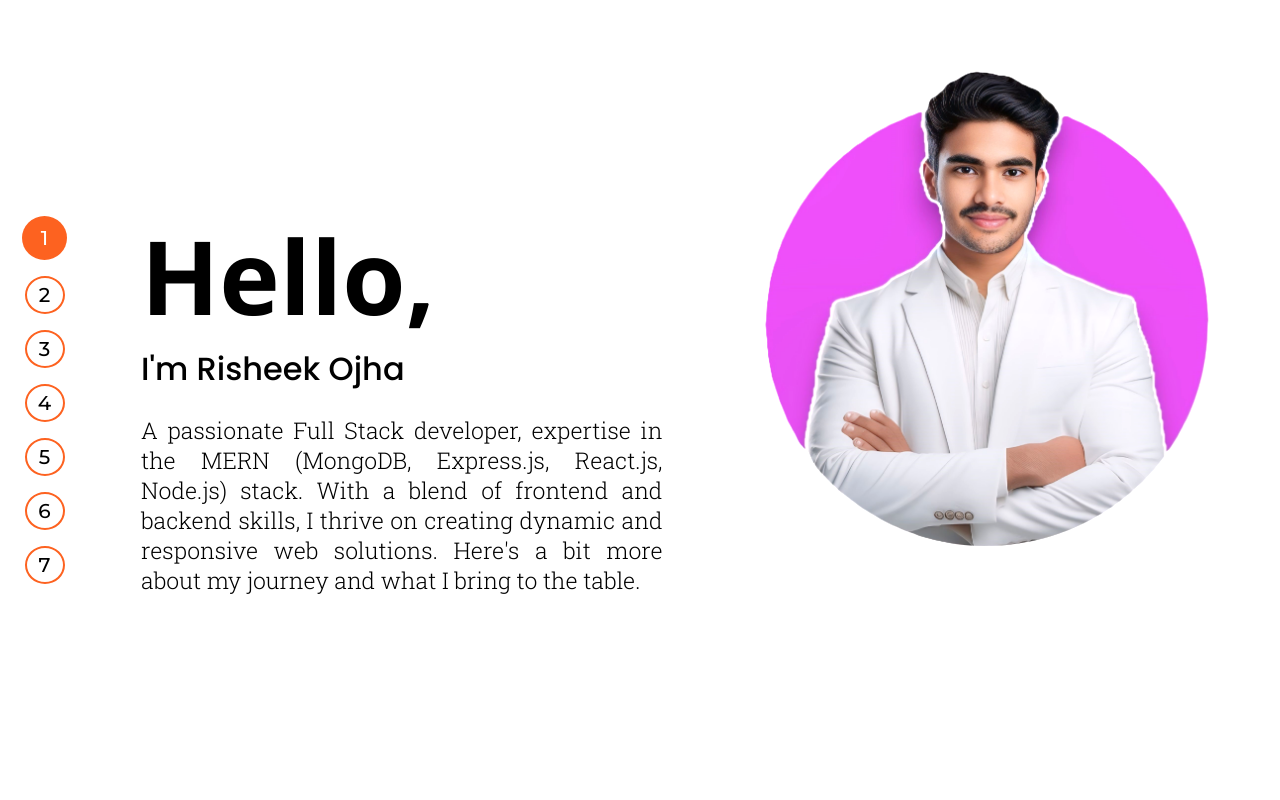
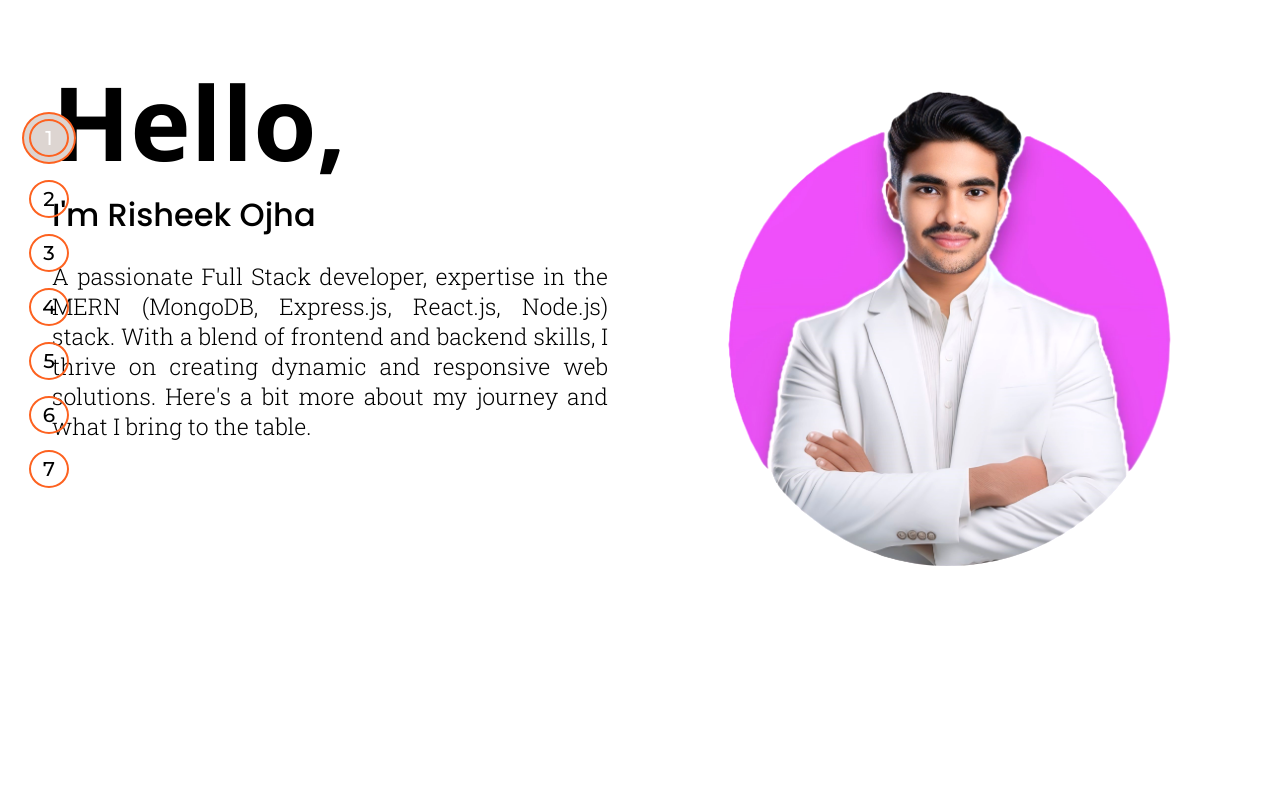
Before and after one commit to RisheekOjha24/My-Portfolio, a React (Vite) app: page / in a window 1280 px wide. Shown: the top 800 px of the page. Built offline with nearby package versions, Linux system fonts and the light colour scheme; a web font is replaced by a local one.

Commit message:
newf work is in progress

```diff
--- a/package.json
+++ b/package.json
@@ -19,6 +19,7 @@
     "react-parallax-tilt": "^1.7.227",
     "react-pdf": "^9.0.0",
     "react-router-dom": "^6.23.1",
+    "react-scroll": "^1.9.0",
     "react-tilt": "^1.0.2",
     "react-wavify": "^1.10.0"
   },
--- a/src/HomePage.jsx
+++ b/src/HomePage.jsx
@@ -1,8 +1,6 @@
-import React, { useEffect, useState } from "react";
+import React, { useState } from "react";
 import "./app.css";
 import Displaybtn from "./components/displaybtn";
-import ovalRing from "./assets/oval1.png";
-
 import Btn1Page from "./pages/Btn1Page";
 import Btn2Page from "./pages/Btn2Page";
 import Btn3Page from "./pages/Btn3Page";
@@ -10,57 +8,45 @@ import Btn4Page from "./pages/Btn4Page";
 import Btn5Page from "./pages/Btn5Page";
 import Btn6Page from "./pages/Btn6Page";
 import Btn7Page from "./pages/Btn7Page";
+import { Element } from "react-scroll";
 
 const HomePage = () => {
   const btn = ["btn1", "btn2", "btn3", "btn4", "btn5", "btn6", "btn7"];
-
-  const [btnVal, setBtnVal] = useState();
-  useEffect(() => {
-    setBtnVal("btn1");
-  }, []);
-
-  function displaybtnData(ele) {
-    switch (btnVal) {
-      case "btn1":
-        return <Btn1Page />;
-      case "btn2":
-        return <Btn2Page />;
-      case "btn3":
-        return <Btn3Page />;
-      case "btn4":
-        return <Btn4Page />;
-      case "btn5":
-        return <Btn5Page />;
-      case "btn6":
-        return <Btn6Page/>
-      case "btn7":
-        return <Btn7Page/>
-      default:
-        return null;
-    }
-  }
+  const [btnVal, setBtnVal] = useState("btn1");
 
   const stateChangeBtn = (ele) => {
     setBtnVal(ele);
   };
 
   return (
-    <>
-      <div className={"btndiv"}>
-        <div className="btnNav">
-          <Displaybtn
-            btn={btn}
-            stateChangeBtn={stateChangeBtn}
-            btnVal={btnVal}
-          />
-        </div>
-
-        <div className="btnContent">
-        {displaybtnData(btnVal)}
-
-        </div>
+    <div className={"btndiv"}>
+      <div className="btnNav">
+        <Displaybtn btn={btn} stateChangeBtn={stateChangeBtn} btnVal={btnVal} />
       </div>
-    </>
+      <div className="btnContent">
+        <Element name="btn1" className="element">
+          <Btn1Page />
+        </Element>
+        <Element name="btn2" className="element">
+          <Btn2Page />
+        </Element>
+        <Element name="btn3" className="element">
+          <Btn3Page />
+        </Element>
+        <Element name="btn4" className="element">
+          <Btn4Page />
+        </Element>
+        <Element name="btn5" className="element">
+          <Btn5Page />
+        </Element>
+        <Element name="btn6" className="element">
+          <Btn6Page />
+        </Element>
+        <Element name="btn7" className="element">
+          <Btn7Page />
+        </Element>
+      </div>
+    </div>
   );
 };
 
--- a/src/app.css
+++ b/src/app.css
@@ -3,21 +3,16 @@
     padding:0;
 }
 body{
-overflow: hidden;
+
 width:100%;
 height:100%;
 }
-.active{
-    background-color: #fd6220;
-    color:white;
-     padding: 10px;
-    min-width: 45px;
-    font-size: 20px;
-    border-radius: 50%;
-     text-align: center;
-     font-family:Montserrat;
+.btnContainer {
+  display: flex;
+  flex-direction: column;
 }
-.btn{
+
+.btn {
   border: 2px solid #fd6220;
   padding: 5px;
   min-width: 40px;
@@ -25,8 +20,27 @@ height:100%;
   text-align: center;
   border-radius: 50%;
   font-family: Montserrat;
+  cursor: pointer;
+}
 
+.active {
+  background-color: #ddd5d1;
+  border: 2px solid #fd6220;
+  color: white;
+  padding: 5px;
+  min-width: 40px;
+  font-size: 20px;
+  text-align: center;
+  border-radius: 50%;
+  font-family: Montserrat;
+  cursor: pointer;
 }
+
+.element {
+  min-height: 100vh; /* Ensure sections are tall enough */
+  padding: 20px; /* Add padding if needed */
+}
+
 .btn:hover{
     cursor: pointer;
 }
@@ -38,6 +52,8 @@ height:100%;
 .btnNav{
     display:flex;
     align-items:center;
+    position: fixed;
+    top:5rem;
 }
 .btnContent{
     flex:8;
@@ -54,6 +70,15 @@ height:100%;
     box-sizing: border-box;
 
 }
+.left-placeholder{
+    height: 100vh;
+    width: 80px;
+    min-width: 50px;
+}
+.left-placeholder2{
+    height: 100vh;
+    width: 20px;
+}
 @media (max-width:600px) {
     body{
         overflow:scroll;
--- a/src/components/displaybtn.jsx
+++ b/src/components/displaybtn.jsx
@@ -1,26 +1,29 @@
-import React from 'react'
+import React from "react";
+import { Link } from "react-scroll";
 
-function Displaybtn(obj) {
-
-const {btn,stateChangeBtn,btnVal}=obj;
-
+function Displaybtn({ btn, stateChangeBtn, btnVal }) {
   return (
     <div className="btnContainer">
-      {btn.map((ele, index) => {
-        return (
+      {btn.map((ele, index) => (
+        <Link
+          key={index}
+          to={ele}
+          smooth={true}
+          duration={500}
+          offset={-50} // Adjust as needed
+          spy={true} // Enable active class based on viewport
+          activeClass="active" // Class to apply when the section is in view
+        >
           <div
             className={btnVal === ele ? "active" : "btn"}
-            key={index}
-            id={ele}
             onClick={() => stateChangeBtn(ele)}
           >
-
             {index + 1}
           </div>
-        );
-      })}
+        </Link>
+      ))}
     </div>
   );
 }
 
-export default Displaybtn
+export default Displaybtn;
--- a/src/pages/Btn2Page.jsx
+++ b/src/pages/Btn2Page.jsx
@@ -7,6 +7,7 @@ import boyStudy from "../assets/studyBoy.png";
 function Btn2Page() {
 
    return (
+
     <div className={styles.Box}>
       <div className={styles["left-part"]}>
         <div className={styles["centre-part"]}>
@@ -44,11 +45,6 @@ function Btn2Page() {
       </div>
 
       <div className={styles["right-part"]}>
-        <img
-          src={transCircle}
-          alt="transparent cicrle"
-          className={styles["trans-circle"]}
-        />
         <Tilt
           className={styles["tilt"]}
           perspective={500}
--- a/src/pages/Btn3Page.jsx
+++ b/src/pages/Btn3Page.jsx
@@ -7,6 +7,7 @@ import certificate from "../assets/certificate.pdf"
 function Btn3Page() {
   return (
     <div className={styles.Box}>
+      <div class="left-placeholder2"></div>
       <div className={styles["left-part"]}>
         <div className={styles["centre-part"]}>
           <h1>Experience</h1>
--- a/src/styles/Btn2Page.module.css
+++ b/src/styles/Btn2Page.module.css
@@ -70,14 +70,7 @@
     margin-bottom: 2rem;
 }
 
-.trans-circle {
-    width: 100%;
-    max-width: 500px;
-    position: absolute;
-    top: 0;
-    right: 0;
-    transform: translateX(10rem) translateY(2.4rem);
-}
+
 
 @media (max-width: 768px) {
     .Box {
```
Also changed, not shown: 1 other file (tests, documents, lock files or other folders). Lines whose indentation alone changed are shown as unchanged.
